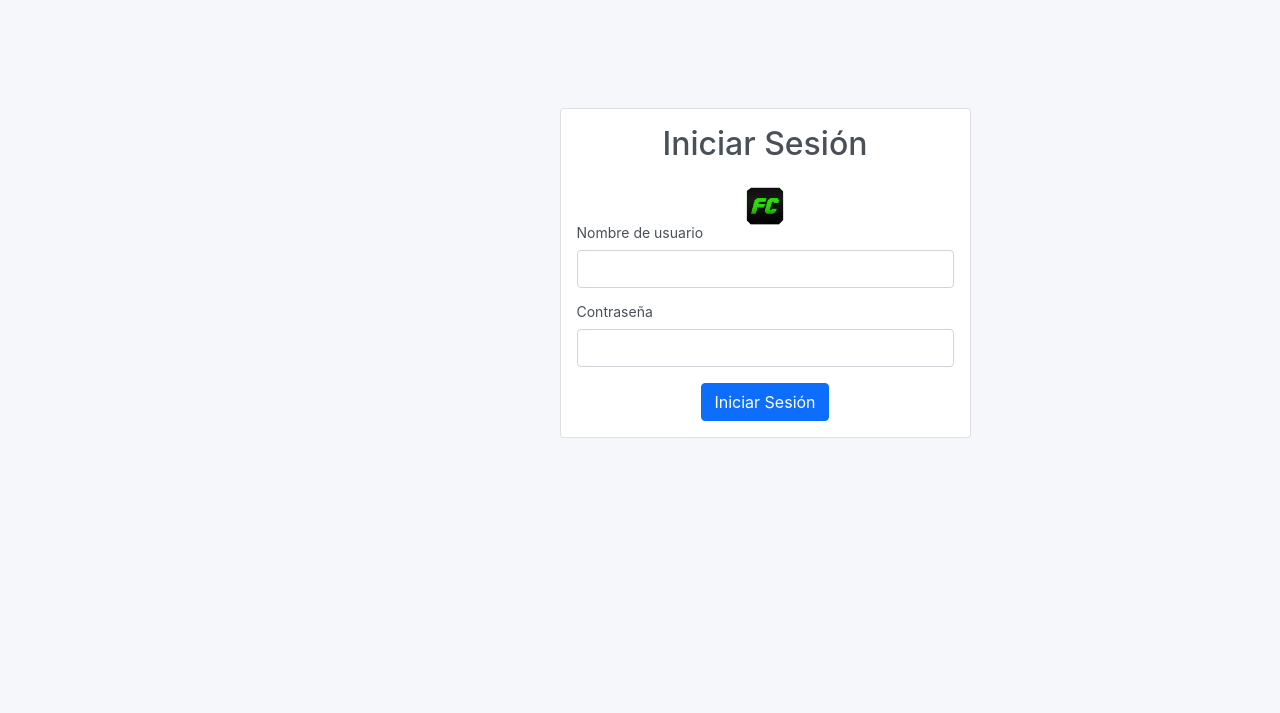
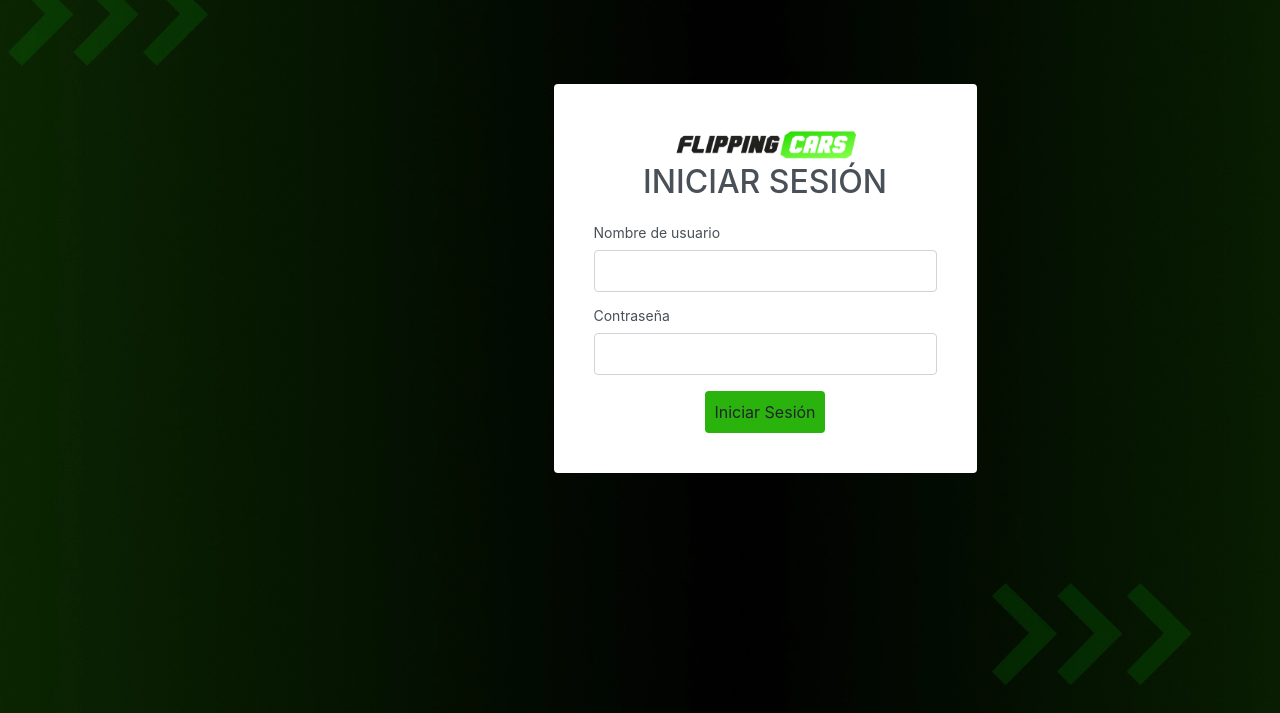
Before and after one commit to santiudev/SistemaGestionFC, a Django app: page /accounts/login/ in a window 1280 px wide. Shown: the top 713 px of the page. Run offline with Django 5.2, Linux system fonts and the light colour scheme; data that the repository does not hold is empty; some libraries are stand-ins or nearby versions.

Commit message:
agrego estilos form inicio y estilos

```diff
--- a/core/users/templates/users/login.html
+++ b/core/users/templates/users/login.html
@@ -2,25 +2,25 @@
 {% load static %}
 
 {% block content %}
-  <div class="container mt-4">
+  <body style="background-image: url('{% static 'images/backgrounds/background.webp' %}'); background-size: cover;">
     <div class="row justify-content-center">
       <div class="col-md-6">
-        <div class="card">
+        <div class="card border-0 rounded p-4">
           <div class="card-body">
-            <h2 class="text-center mb-4">Iniciar Sesión</h2>
-            <img src="{% static 'favicon.ico' %}" alt="Imagen de inicio de sesión" class="mx-auto d-block" style="width: 10%;">
+            <img src="{% static 'images/logoflippingnegro.png' %}" alt="Imagen de inicio de sesión" class="mx-auto d-block" style="width: 60%;">
+            <h2 class="text-center mb-4">INICIAR SESIÓN</h2>
             <form method="post">
               {% csrf_token %}
               <div class="mb-3">
                 <label for="username" class="form-label">Nombre de usuario</label>
-                <input type="text" class="form-control" id="username" name="username" required>
+                <input type="text" class="form-control rounded p-2" id="username" name="username" required>
               </div>
               <div class="mb-3">
                 <label for="password" class="form-label">Contraseña</label>
-                <input type="password" class="form-control" id="password" name="password" required>
+                <input type="password" class="form-control rounded p-2" id="password" name="password" required>
               </div>
               <div class="text-center">
-                <button type="submit" class="btn btn-primary">Iniciar Sesión</button>
+                <button type="submit" class="btn rounded p-2" style="background-color: #2AB30D;">Iniciar Sesión</button>
               </div>
             </form>
           </div>
```
Also changed, not shown: core/finanzas/templates/finanzas/home.html (+10 -8 lines), core/static/images/backgrounds/background.webp (added), core/static/images/logoflippingnegro.png (added).
